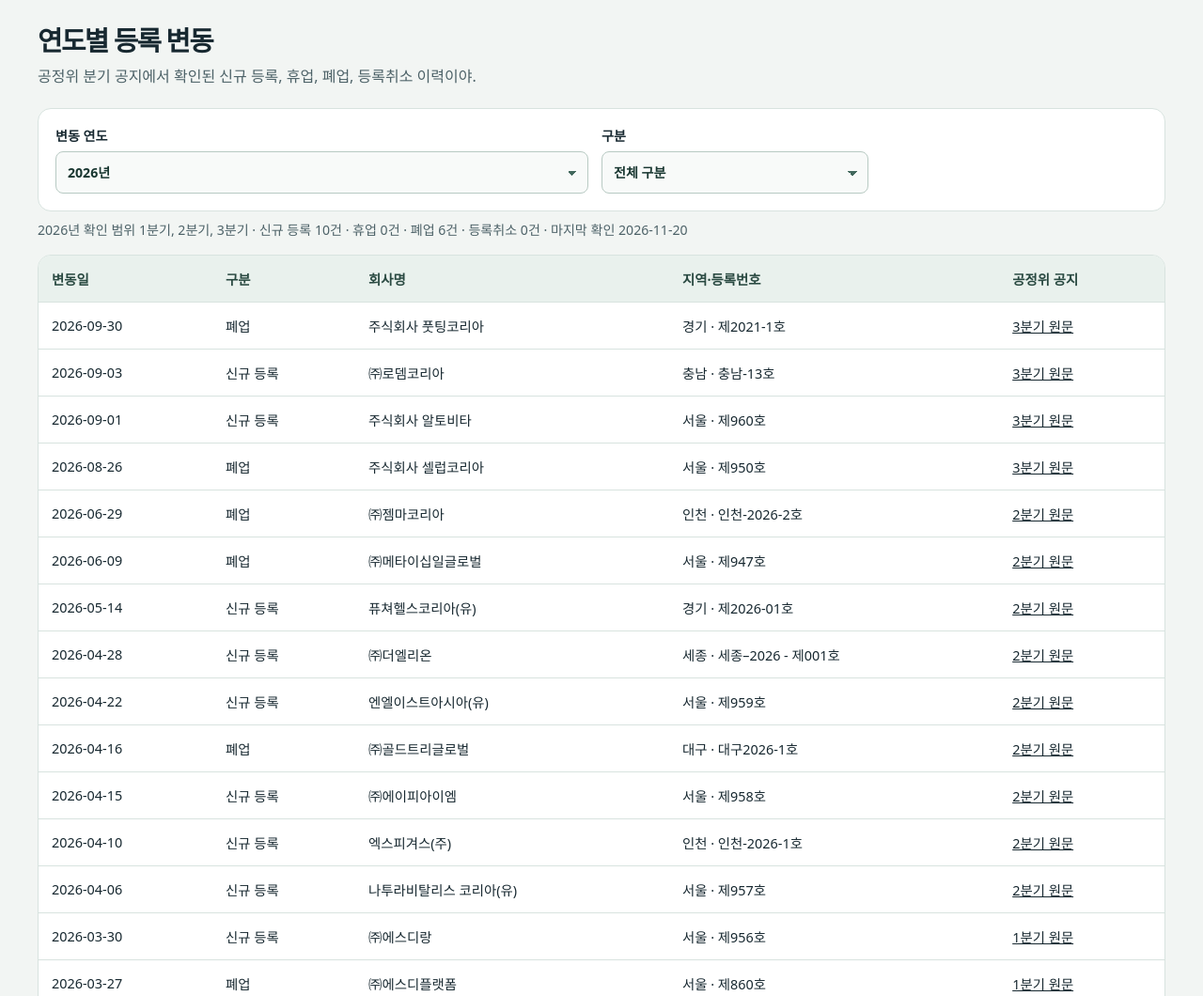
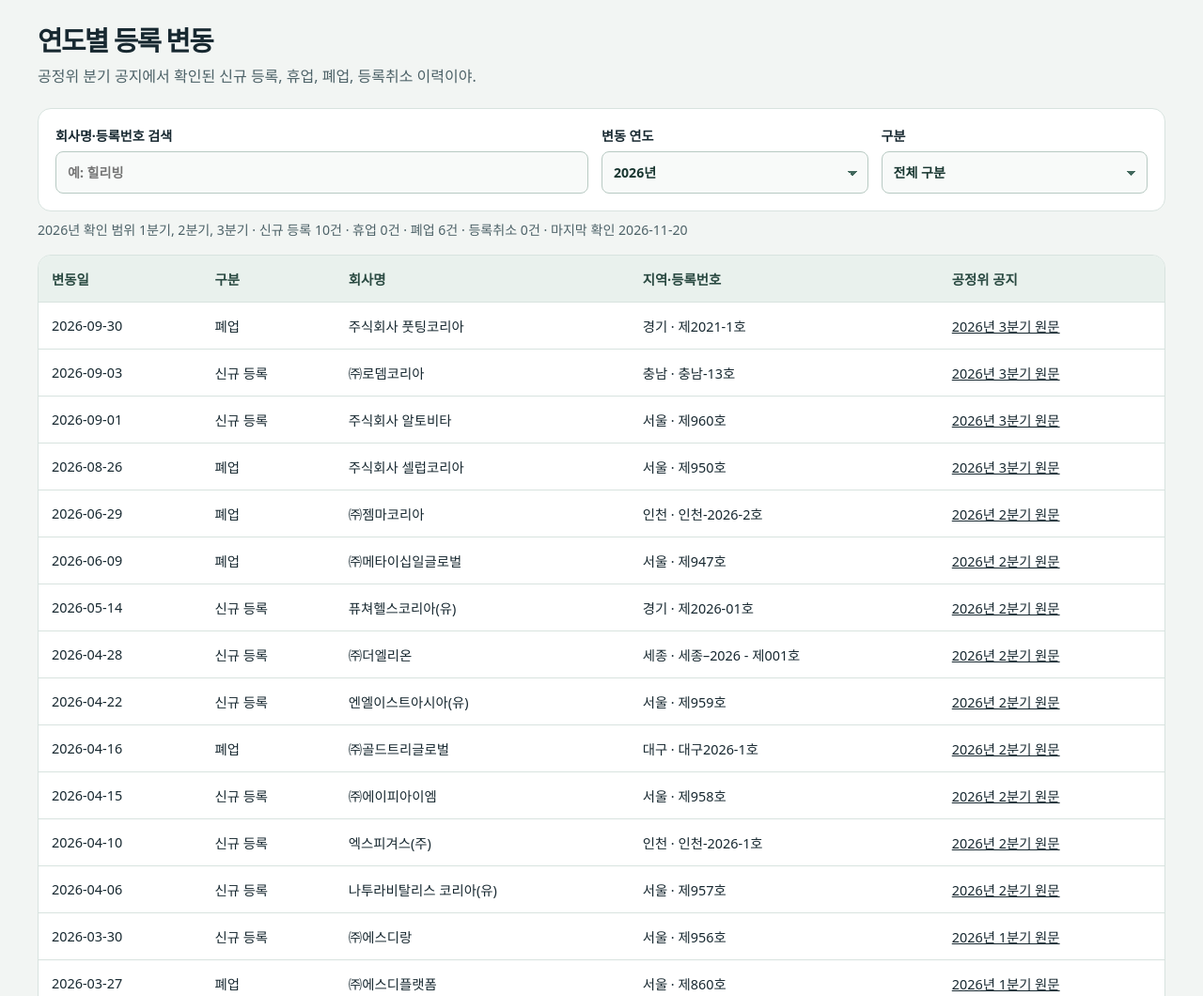
Before and after one commit to tarry-2/frachalab, a website with bundled scripts: page public/mlm.html in a window 1280 px wide. Shown: the part 596-1656 px from the top of the page at 94% size. Built offline with nearby package versions, Linux system fonts and the light colour scheme.

Commit message:
프차랩 다단계 과거 등록취소 보완·업체명 검색 추가

```diff
--- a/public/mlm-changes.js
+++ b/public/mlm-changes.js
@@ -6,18 +6,21 @@ const cell = (tag, text) => {
 };
 const categories = ['신규 등록','휴업','폐업','등록취소'];
 let catalog;
+const lookup = value => value.normalize('NFKC').toLowerCase().replace(/\s+/g,'');
 
 function render() {
   const year = get('year').value;
   const filter = get('category').value;
-  const quarters = Object.entries(catalog.quarters).filter(([key]) => key.startsWith(year + '-'));
+  const query = lookup(get('query').value);
+  const quarters = Object.entries(catalog.quarters).filter(([key]) => !year || key.startsWith(year + '-'));
   const entries = quarters.flatMap(([key,item]) => item.events.map(event => ({...event,quarter:key.split('-')[1],source:item.source})));
-  const visible = entries.filter(event => !filter || event.category === filter)
+  const matching = entries.filter(event => !query || [event.name,event.registration].some(value => lookup(value).includes(query)));
+  const visible = matching.filter(event => !filter || event.category === filter)
     .sort((a,b) => b.date.localeCompare(a.date) || a.name.localeCompare(b.name,'ko'));
   const fragment = document.createDocumentFragment();
   for (const event of visible) {
     const tr = document.createElement('tr');
-    const link = cell('a',event.quarter + '분기 원문');
+    const link = cell('a',event.date.slice(0,4) + '년 ' + event.quarter + '분기 원문');
     link.href = event.source;
     const source = document.createElement('td');
     source.append(link);
@@ -33,9 +36,10 @@ function render() {
     fragment.append(row);
   }
   get('results').replaceChildren(fragment);
-  const counts = categories.map(category => category + ' ' + entries.filter(event => event.category === category).length + '건');
+  const counts = categories.map(category => category + ' ' + matching.filter(event => event.category === category).length + '건');
   const coverage = quarters.map(([key]) => Number(key.split('-')[1])).sort().map(quarter => quarter + '분기').join(', ');
-  get('status').textContent = [year + '년 확인 범위 ' + coverage,...counts,'마지막 확인 ' + catalog.checked].join(' · ');
+  const scope = year ? year + '년 확인 범위 ' + coverage : '전체 ' + quarters.length + '개 확인 분기';
+  get('status').textContent = [scope,...counts,'마지막 확인 ' + catalog.checked].join(' · ');
 }
 
 try {
@@ -47,6 +51,10 @@ try {
     option.value = year;
     get('year').append(option);
   }
+  const all = cell('option','전체 연도');
+  all.value = '';
+  get('year').append(all);
+  get('query').addEventListener('input',render);
   get('year').addEventListener('change',render);
   get('category').addEventListener('change',render);
   render();
--- a/public/mlm.html
+++ b/public/mlm.html
@@ -24,7 +24,7 @@ try {
 <nav class="mlm-sections" aria-label="다단계판매 자료"><a href="#mlm-ranking">매출 순위</a><a href="#mlm-changes">연도별 등록 변동</a></nav>
 <section aria-labelledby="mlm-changes" class="mlm-changes">
 <div class="section-head"><div><h2 id="mlm-changes">연도별 등록 변동</h2><p>공정위 분기 공지에서 확인된 신규 등록, 휴업, 폐업, 등록취소 이력이야.</p></div></div>
-<div class="filters"><label>변동 연도<select id="changes-year"></select></label><label>구분<select id="changes-category"><option value="">전체 구분</option><option>신규 등록</option><option>휴업</option><option>폐업</option><option>등록취소</option></select></label></div>
+<div class="filters"><label class="search">회사명·등록번호 검색<input type="search" id="changes-query" placeholder="예: 힐리빙"></label><label>변동 연도<select id="changes-year"></select></label><label>구분<select id="changes-category"><option value="">전체 구분</option><option>신규 등록</option><option>휴업</option><option>폐업</option><option>등록취소</option></select></label></div>
 <p id="changes-status" class="table-meta" role="status">변동 자료를 불러오는 중이야.</p>
 <div class="table-frame" tabindex="0" aria-label="연도별 다단계판매업 등록 변동"><table><thead><tr><th scope="col">변동일</th><th scope="col">구분</th><th scope="col">회사명</th><th scope="col">지역·등록번호</th><th scope="col">공정위 공지</th></tr></thead><tbody id="changes-results"></tbody></table></div>
 <p class="detail-note">공개된 분기만 집계해. 공제계약 해지는 다단계판매업 등록취소와 별개야.</p>
```
Also changed, not shown: public/mlm-changes.json (+1 -1 lines).
